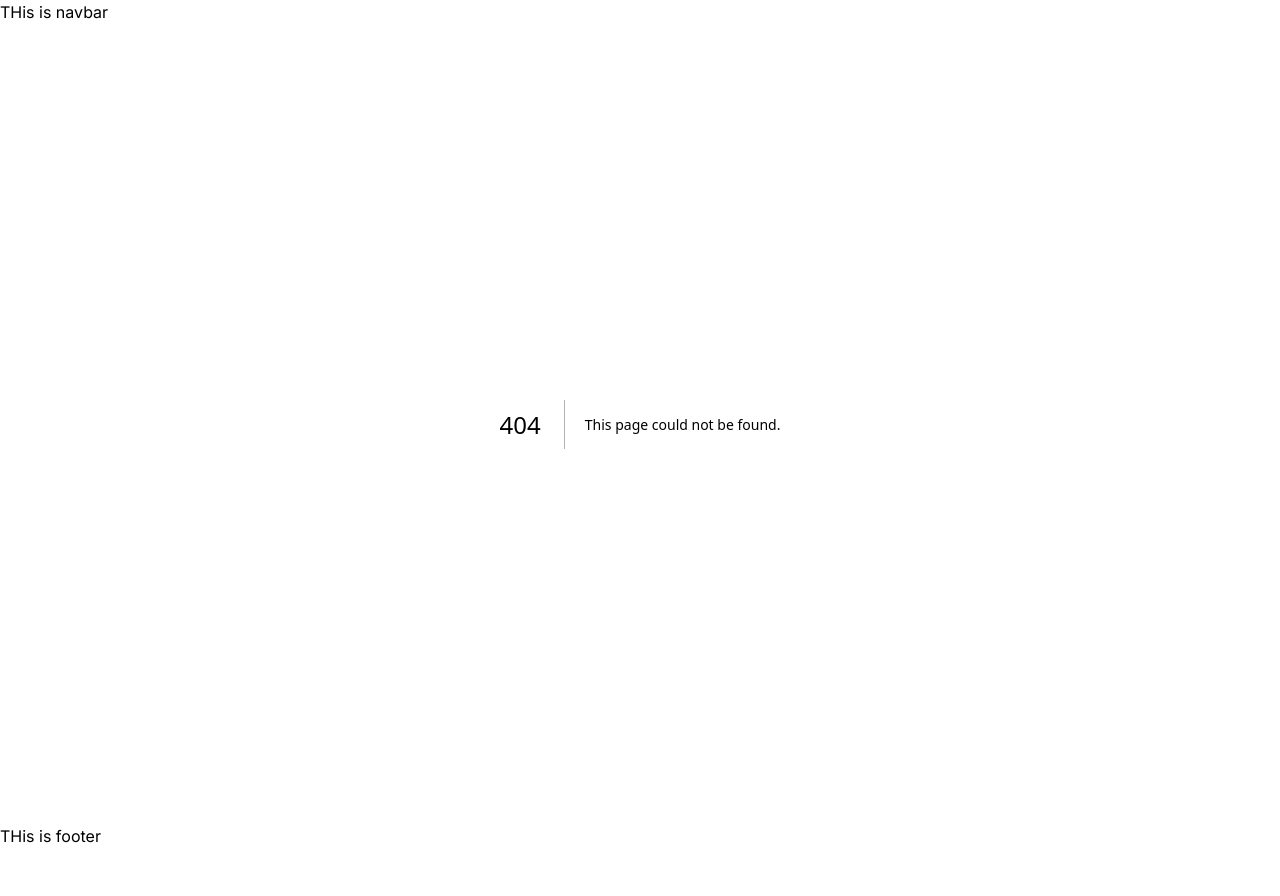
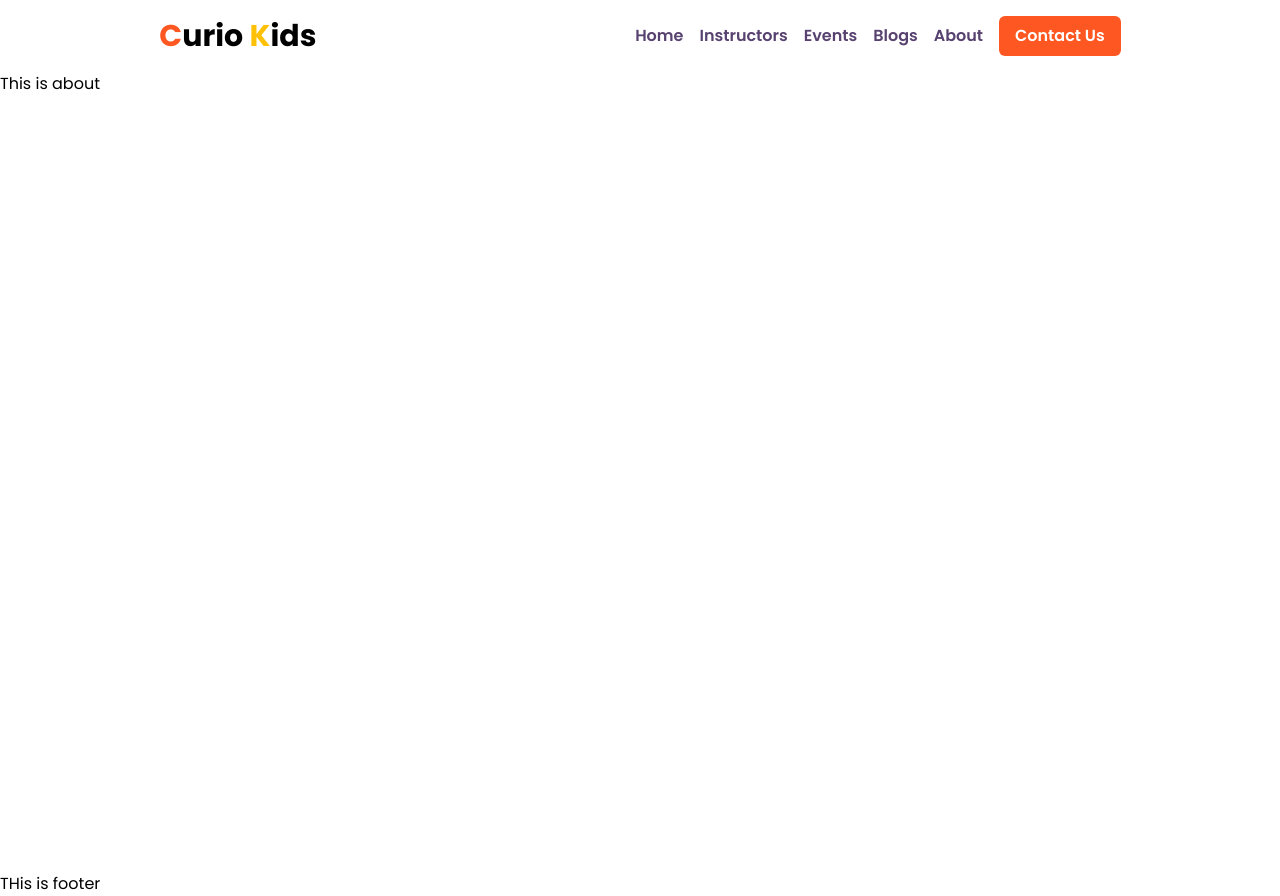
Before and after one commit to Al-Amin49/curio-kids, a Next.js app: page /about in a window 1280 px wide. Before the commit this address had no page. Before the commit the page ends 848 px from the top, so only its background shows below. Built offline with nearby package versions, Linux system fonts and the light colour scheme.

Commit message:
Navbar added

```diff
--- /dev/null
+++ b/src/app/about/page.tsx
@@ -0,0 +1,11 @@
+import React from 'react';
+
+const AboutPage = () => {
+    return (
+        <div>
+            <h3 className='text-default'>This is about</h3>
+        </div>
+    );
+};
+
+export default AboutPage;
--- a/src/app/components/Shared/Navbar.tsx
+++ b/src/app/components/Shared/Navbar.tsx
@@ -1,9 +1,23 @@
+import Link from "next/link";
 
 
 const Navbar = () => {
     return (
-        <div>
-            <h3>THis is navbar</h3>
+        <div >
+         <nav className="flex items-center justify-around py-4">
+            <h1 className=" text-3xl font-bold"><span className="text-primary">C</span>urio <span className="text-secondary">K</span>ids</h1>
+
+            <ul className="flex items-center space-x-4 text-black font-semibold">
+                <Link href="/">Home</Link>
+                <Link href="/">Instructors</Link>
+                <Link href="/">Events</Link>
+                <Link href="/">Blogs</Link>
+                <Link href="/">About</Link>
+                <Link href="/contact-us">
+                <button className="bg-primary text-white px-4 py-2 rounded-md">Contact Us</button>
+                </Link>
+            </ul>
+         </nav>
         </div>
     );
 };
--- a/src/app/layout.tsx
+++ b/src/app/layout.tsx
@@ -1,10 +1,10 @@
 import type { Metadata } from "next";
-import { Inter } from "next/font/google";
+import { Poppins } from "next/font/google";
 import "./globals.css";
 import Navbar from "./components/Shared/Navbar";
 import Foooter from "./components/Shared/Foooter";
 
-const inter = Inter({ subsets: ["latin"] });
+const poppins = Poppins({ subsets: ["latin"], weight:["400","600","700"] });
 
 export const metadata: Metadata = {
   title: "Create Next App",
@@ -18,7 +18,7 @@ export default function RootLayout({
 }>) {
   return (
     <html lang="en">
-      <body className={inter.className}>
+      <body className={poppins.className}>
         <Navbar/>
      <div className="min-h-screen">
      {children}
--- a/tailwind.config.ts
+++ b/tailwind.config.ts
@@ -8,13 +8,15 @@ const config: Config = {
   ],
   theme: {
     extend: {
-      backgroundImage: {
-        "gradient-radial": "radial-gradient(var(--tw-gradient-stops))",
-        "gradient-conic":
-          "conic-gradient(from 180deg at 50% 50%, var(--tw-gradient-stops))",
+      colors: {
+        primary: "#FF5722",
+        secondary: "#FFC107",
+        black:"rgb(87,66,112)"
+
       },
     },
   },
   plugins: [],
 };
+
 export default config;
```
